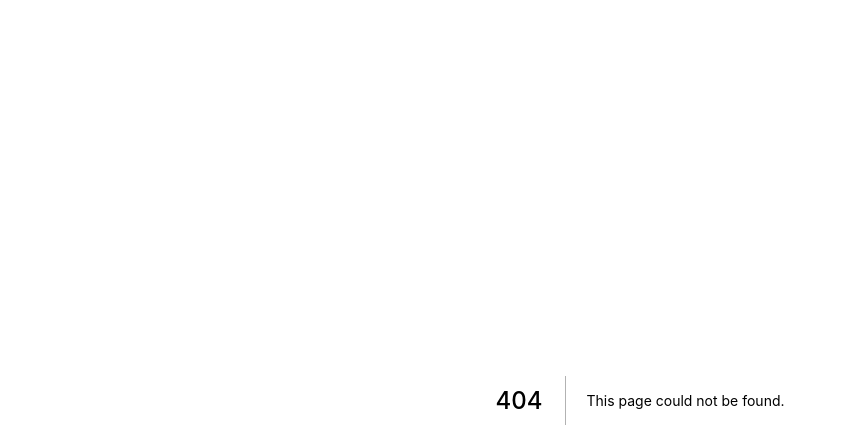
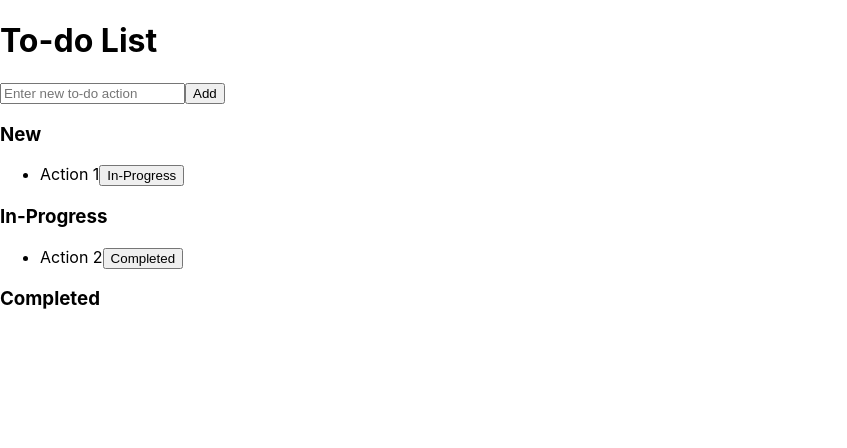
Before and after one commit to huuhuy2611/movie_ticket, a Next.js app: page /test-recoil in a window 1280 px wide. Before the commit this address had no page. Shown: the top 448 px of the page, without its empty margins (0-847 px from the left). Built offline with nearby package versions, Linux system fonts and the light colour scheme.

Commit message:
test recoil

```diff
--- /dev/null
+++ b/layouts/TestRecoil/CompletedList.tsx
@@ -0,0 +1,20 @@
+import { ILIST_TODO } from '@/store/atoms';
+import { completedListState } from '@/store/selectors';
+import React from 'react';
+import { useRecoilValue } from 'recoil';
+
+const CompletedList = () => {
+  const completedList = useRecoilValue(completedListState) as ILIST_TODO[];
+  return (
+    <div className="col">
+      <h3>Completed</h3>
+      <ul>
+        {completedList.map((item) => (
+          <li key={item.id}>{item.content}</li>
+        ))}
+      </ul>
+    </div>
+  );
+};
+
+export default CompletedList;
--- /dev/null
+++ b/layouts/TestRecoil/InProgressList.tsx
@@ -0,0 +1,27 @@
+import { ILIST_TODO } from '@/store/atoms';
+import { completedListState, inprogressListState } from '@/store/selectors';
+import React from 'react';
+import { useRecoilValue, useSetRecoilState } from 'recoil';
+
+const InProgressList = () => {
+  const inProgressList = useRecoilValue(inprogressListState) as ILIST_TODO[];
+  const setCompleted = useSetRecoilState(completedListState);
+  const handleClick = (id: number) => () => {
+    setCompleted(id); // truyền id vào
+  };
+  return (
+    <div className="col">
+      <h3>In-Progress</h3>
+      <ul>
+        {inProgressList.map((item) => (
+          <li key={item.id}>
+            {item.content}
+            <button onClick={handleClick(item.id)}>Completed</button>
+          </li>
+        ))}
+      </ul>
+    </div>
+  );
+};
+
+export default InProgressList;
--- /dev/null
+++ b/layouts/TestRecoil/NewActionInput.tsx
@@ -0,0 +1,35 @@
+import { ILIST_TODO } from '@/store/atoms';
+import { newListState } from '@/store/selectors';
+import React, { useState } from 'react';
+import { useSetRecoilState } from 'recoil';
+
+const NewActionInput = () => {
+  const addNewTodo = useSetRecoilState(newListState); // dùng useSetRecoilStat do chỉ set chứ không cần đọc
+  const [text, setText] = useState<string>(''); // dùng nội bộ trong component thì xài state của React là đủ
+
+  const handleAddNewAction = () => {
+    if (!text) {
+      return;
+    }
+    addNewTodo(text); // đây là chỗ truyền giá trị cho hàm set ở newListState lúc nãy (cái biến newValue á)
+    setText('');
+  };
+
+  const handleChangeText = (e: React.ChangeEvent<HTMLInputElement>) => {
+    setText(e.target.value);
+  };
+
+  return (
+    <div className="action-input">
+      <input
+        type="text"
+        placeholder="Enter new to-do action"
+        value={text}
+        onChange={handleChangeText}
+      />
+      <button onClick={handleAddNewAction}>Add</button>
+    </div>
+  );
+};
+
+export default NewActionInput;
--- /dev/null
+++ b/layouts/TestRecoil/NewList.tsx
@@ -0,0 +1,27 @@
+import { ILIST_TODO } from '@/store/atoms';
+import { inprogressListState, newListState } from '@/store/selectors';
+import React from 'react';
+import { useRecoilValue, useSetRecoilState } from 'recoil';
+
+const NewList = () => {
+  const newList = useRecoilValue(newListState) as ILIST_TODO[]; // ở đây chỉ hiện data, nên useRecoilValue là đủ.
+  const setInprogress = useSetRecoilState(inprogressListState);
+  const handleClick = (id: number) => () => {
+    setInprogress(id); // truyền id vào
+  };
+  return (
+    <div className="col">
+      <h3>New</h3>
+      <ul>
+        {newList.map((item) => (
+          <li key={item.id}>
+            {item.content}
+            <button onClick={handleClick(item.id)}>In-Progress</button>
+          </li>
+        ))}
+      </ul>
+    </div>
+  );
+};
+
+export default NewList;
--- a/package.json
+++ b/package.json
@@ -14,6 +14,7 @@
     "next": "11.1.2",
     "react": "17.0.2",
     "react-dom": "17.0.2",
+    "recoil": "^0.4.1",
     "sass": "^1.42.1",
     "styled-components": "^5.3.1",
     "url-loader": "^4.1.1"
--- a/pages/_app.tsx
+++ b/pages/_app.tsx
@@ -1,7 +1,12 @@
-import '../styles/globals.css'
-import type { AppProps } from 'next/app'
+import '../styles/globals.css';
+import type { AppProps } from 'next/app';
+import { RecoilRoot } from 'recoil';
 
 function MyApp({ Component, pageProps }: AppProps) {
-  return <Component {...pageProps} />
+  return (
+    <RecoilRoot>
+      <Component {...pageProps} />
+    </RecoilRoot>
+  );
 }
-export default MyApp
+export default MyApp;
--- /dev/null
+++ b/pages/test-recoil.tsx
@@ -0,0 +1,26 @@
+import CompletedList from '@/layouts/TestRecoil/CompletedList';
+import InProgressList from '@/layouts/TestRecoil/InProgressList';
+import NewActionInput from '@/layouts/TestRecoil/NewActionInput';
+import NewList from '@/layouts/TestRecoil/NewList';
+import React from 'react';
+import { RecoilRoot } from 'recoil';
+
+function TestRecoil() {
+  return (
+    <RecoilRoot>
+      <div className="App">
+        <header className="App-header">
+          <h1>To-do List</h1>
+        </header>
+        <NewActionInput />
+        <div className="content">
+          <NewList />
+          <InProgressList />
+          <CompletedList />
+        </div>
+      </div>
+    </RecoilRoot>
+  );
+}
+
+export default TestRecoil;
--- /dev/null
+++ b/store/atoms/index.ts
@@ -0,0 +1,25 @@
+import { atom } from 'recoil';
+
+export interface ILIST_TODO {
+    id: number;
+    content: string;
+    status: string
+}
+
+const defaultData = [
+    {
+        id: 1,
+        content: 'Action 1',
+        status: 'new',
+    },
+    {
+        id: 2,
+        content: 'Action 2',
+        status: 'inprogress',
+    },
+];
+
+export const listTodoState = atom<ILIST_TODO[]>({
+    key: 'listTodo',
+    default: defaultData,
+});
--- /dev/null
+++ b/store/selectors/index.ts
@@ -0,0 +1,53 @@
+import { selector } from "recoil";
+import { listTodoState } from "../atoms";
+
+export const newListState = selector({	// newListState này sẽ chứa danh sách các action có trạng thái là new.
+    key: 'newList',
+    get: ({ get }) => {
+        const list = get(listTodoState);	// đây là cách để lấy cả list todo đã tạo với atom ở bước trên.
+        return list.filter((item) => item.status === 'new');	// chọn và trả về những thằng có status là new.
+    },
+    set: ({ get, set }, newValue) => {
+        const list = get(listTodoState);
+        const newTodo = {
+            id: new Date().getTime(), // id tạo vậy để khỏi lo bị duplicate
+            content: newValue as string, // tên hành động được truyền vào
+            status: 'new', // hành động mới nên có status là new
+        };
+        set(listTodoState, [...list, newTodo]);	// hàm set dùng để thay đổi giá trị của recoil state từ atom
+    },
+});
+
+export const inprogressListState = selector({
+    key: 'inprogressList',
+    get: ({ get }) => {
+        const list = get(listTodoState);
+        return list.filter((item) => item.status === 'inprogress');
+    },
+    set: ({ get, set }, id) => {	// để set 1 cái hành động có id này thành trạng thái inprogress
+        const list = get(listTodoState);
+        set(
+            listTodoState,
+            list.map((item) =>
+                item.id === id ? { ...item, status: 'inprogress' } : item
+            )
+        );
+    },
+});
+
+export const completedListState = selector({
+    key: 'completedList',
+    get: ({ get }) => {
+        const list = get(listTodoState);
+        return list.filter((item) => item.status === 'completed');
+    },
+    set: ({ get, set }, id) => {	// để set 1 cái hành động có id này thành trạng thái completed
+        const list = get(listTodoState);
+        set(
+            listTodoState,
+            list.map((item) =>
+                item.id === id ? { ...item, status: 'completed' } : item
+            )
+        );
+    },
+});
```
Also changed, not shown: 1 other file (tests, documents, lock files or other folders).
